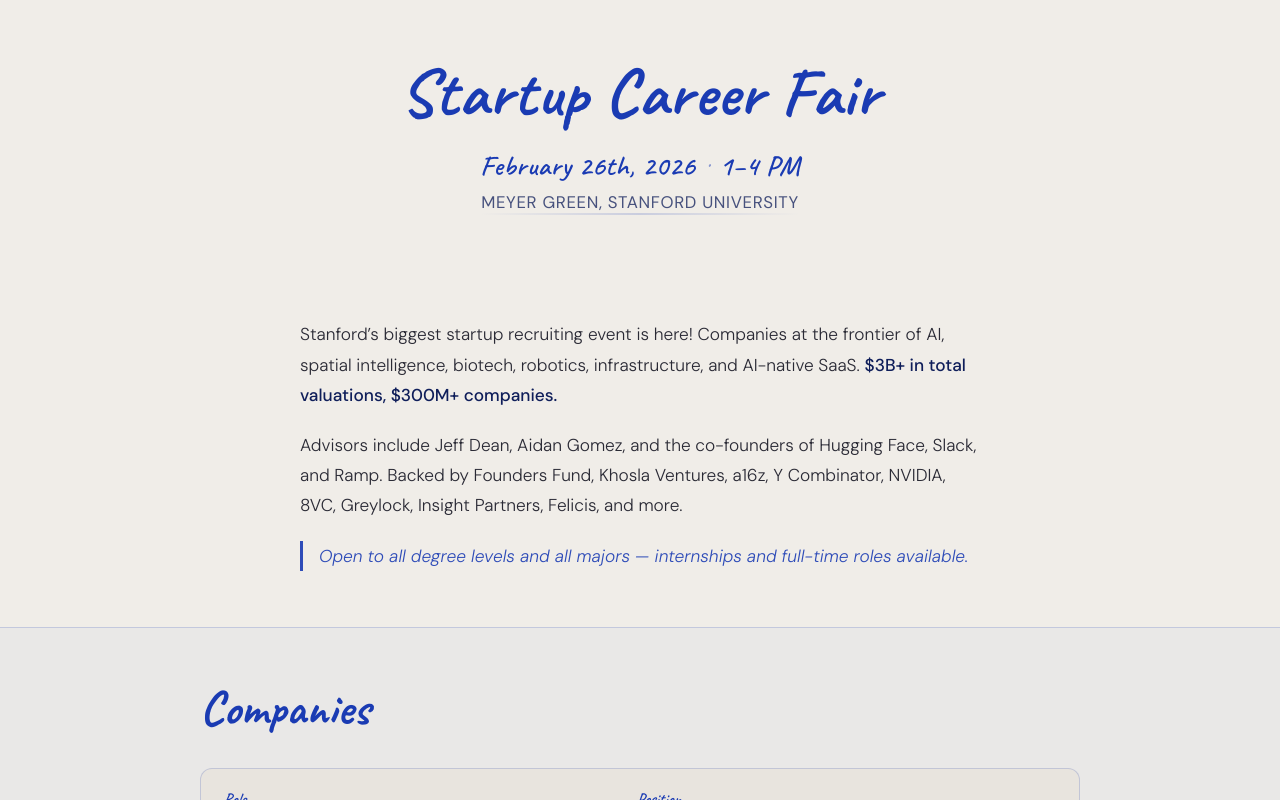
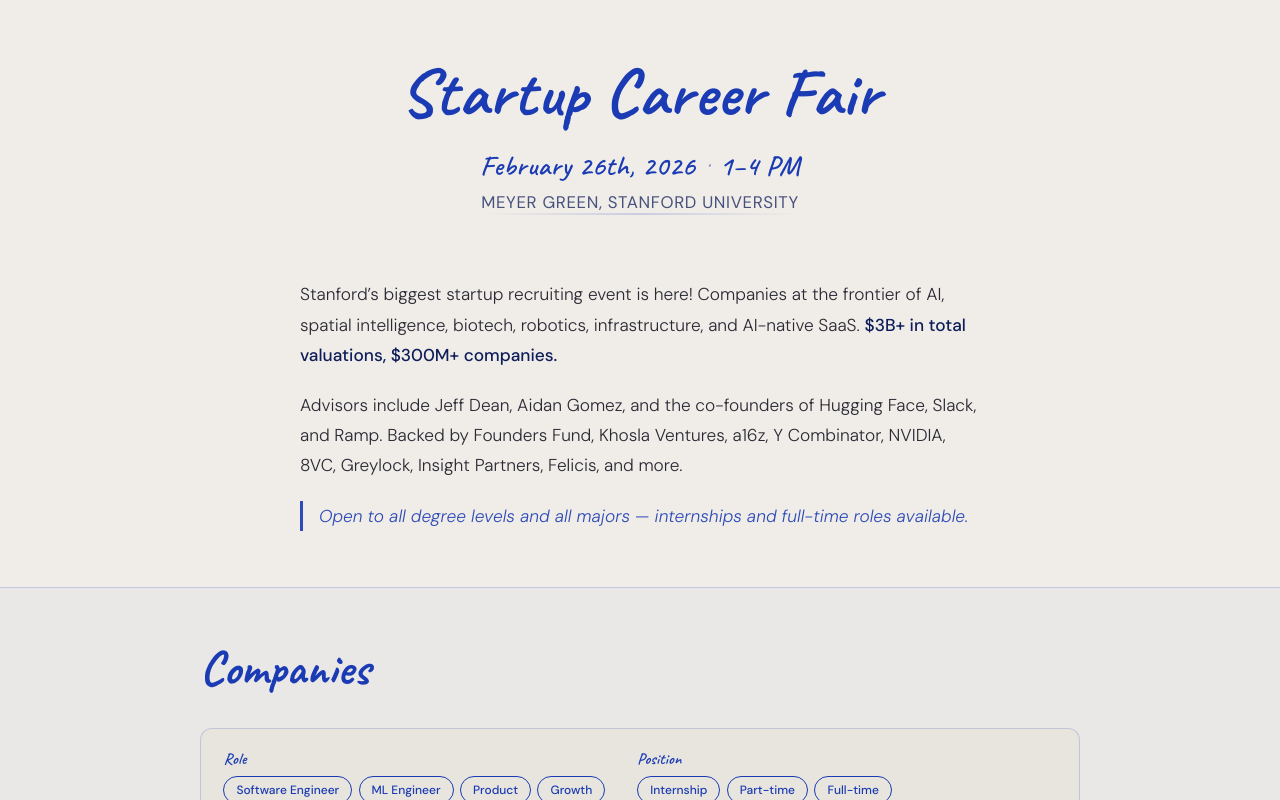
Before and after one commit to matthewmusson/bases-app, a React (Vite) app: page / in a window 1280 px wide. Shown: the top 800 px of the page. Built offline with nearby package versions, Linux system fonts and the light colour scheme.

Commit message:
Adjusted minor spacing

```diff
--- a/src/App.css
+++ b/src/App.css
@@ -74,7 +74,7 @@
 
 /* ─── Description ───────────────────────────────────────── */
 .description-section {
-  padding: 3rem 1.5rem 3.5rem;
+  padding: 0.5rem 1.5rem 3.5rem;
 }
 
 .description-inner {
```
